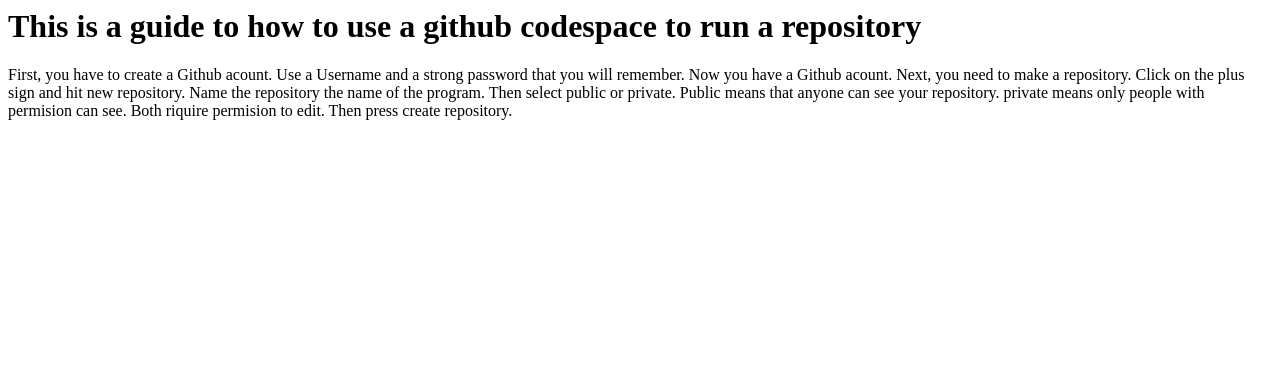
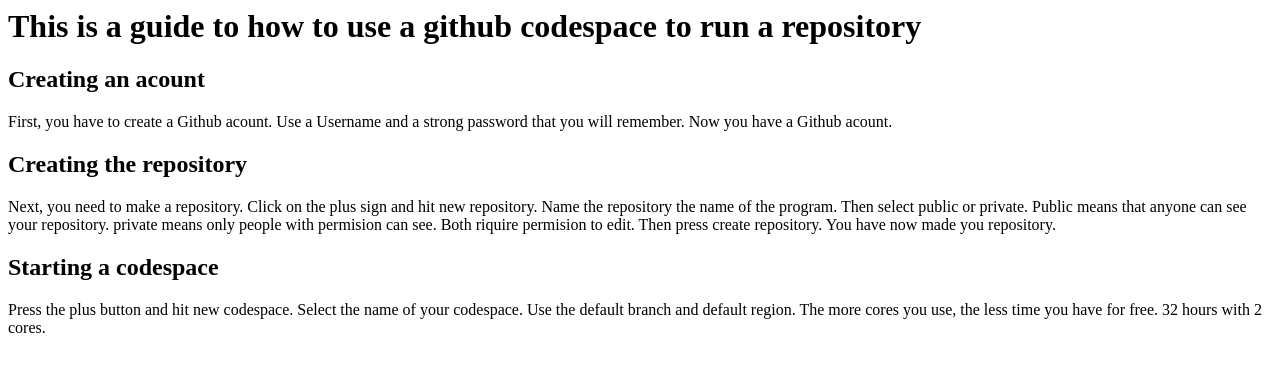
Before and after one commit to mavanie/quiz, a plain HTML site: page public/index.html in a window 1280 px wide. Drawn offline with Linux system fonts and the light colour scheme.

Commit message:
Started codespace guide

```diff
--- a/public/index.html
+++ b/public/index.html
@@ -2,14 +2,26 @@
     <body>
         <h1>This is a guide to how to use a github codespace to run a repository</h1>
 
+        <h2>Creating an acount</h2>
+
                 First, you have to create a Github acount. Use a Username and a strong
             password that you will remember. Now you have a Github acount.
+
+        <h2>Creating the repository</h2>
+
                 Next, you need to make a repository. Click on the plus sign
             and hit new repository. Name the repository the name of the program.
             Then select public or private. Public means that anyone can see your
             repository. private means only people with permision can see. Both
             riquire permision to edit.
-                Then press create repository.
+                Then press create repository. You have now made you repository.
+
+        <h2>Starting a codespace</h2>
+
+                Press the plus button and hit new codespace. Select the name
+            of your codespace. Use the default branch and default region. The
+            more cores you use, the less time you have for free. 32 hours with 2 cores.
+
 
     </body>
 </html>
```
